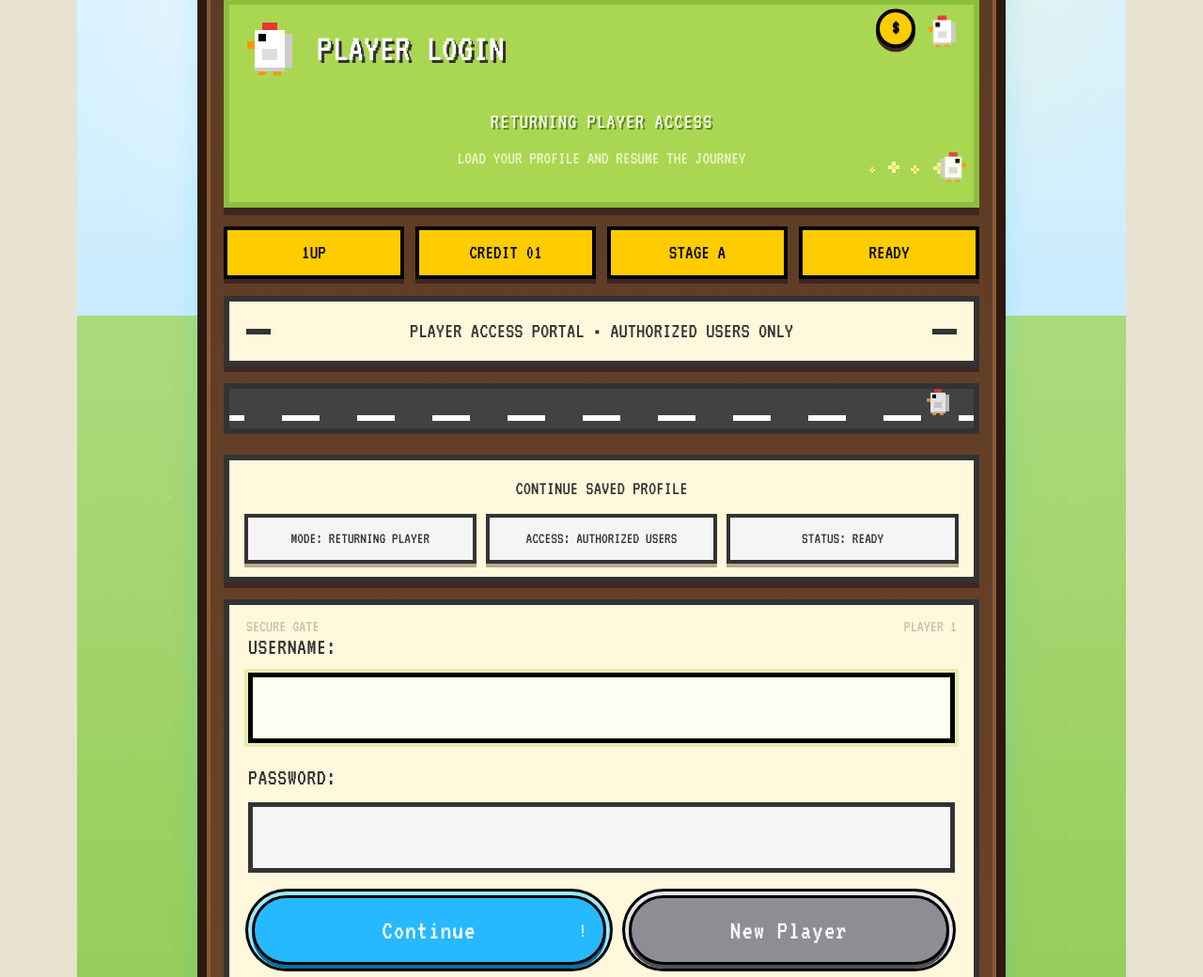
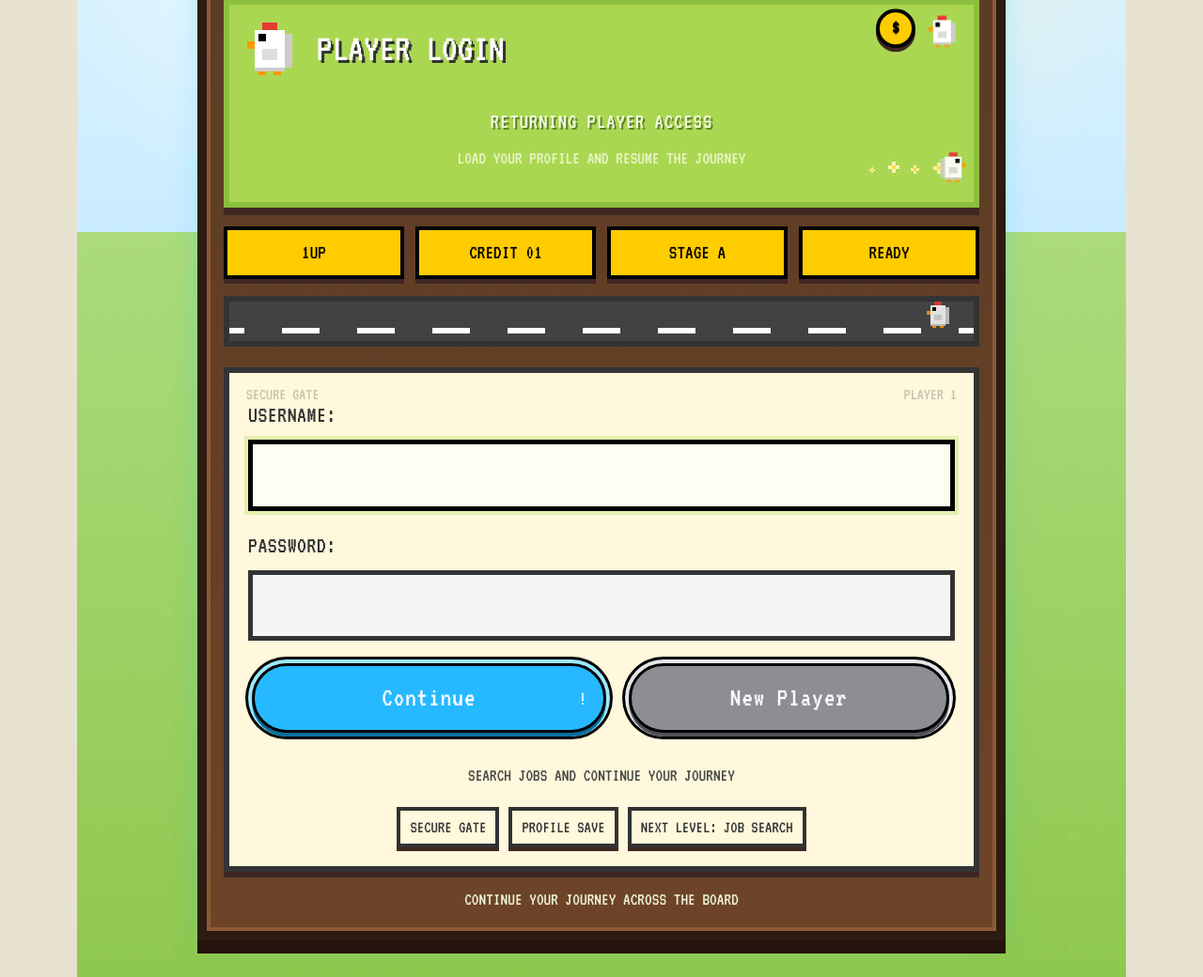
Before and after one commit to nahua3730/JobFinder, a Django app: page /users/login/ in a window 1280 px wide. Shown: the part 370-1410 px from the top of the page at 94% size. Run offline with Django 5.2, Linux system fonts and the light colour scheme; some libraries are stand-ins or nearby versions.

Commit message:
Simplify login page portal layout

```diff
--- a/users/templates/users/login.html
+++ b/users/templates/users/login.html
@@ -180,68 +180,10 @@
     font-size: 1.35rem;
   }
 
-  .login-status {
-    background: #fff8dc;
-    border: 6px solid #333;
-    box-shadow: 0px 6px 0px #3e2723;
-    padding: 14px 18px;
-    text-align: center;
-    font-size: 1.45rem;
-    text-transform: uppercase;
-    margin-bottom: 18px;
-    position: relative;
-    overflow: hidden;
-  }
-
-  .login-status::before,
-  .login-status::after {
-    content: "";
-    position: absolute;
-    top: 50%;
-    width: 26px;
-    height: 6px;
-    background: #333;
-    transform: translateY(-50%);
-  }
-
-  .login-status::before { left: 18px; }
-  .login-status::after { right: 18px; }
-
   .login-lane {
     height: 54px;
     border: 6px solid #333;
     margin-bottom: 22px;
-  }
-
-  .login-save-panel {
-    background: #fff8dc;
-    border: 6px solid #333;
-    box-shadow: 0px 6px 0px #3e2723;
-    padding: 14px 16px;
-    margin-bottom: 18px;
-  }
-
-  .login-save-title {
-    text-transform: uppercase;
-    font-size: 1.3rem;
-    text-align: center;
-    margin-bottom: 12px;
-  }
-
-  .login-save-row {
-    display: grid;
-    grid-template-columns: repeat(3, 1fr);
-    gap: 10px;
-  }
-
-  .login-save-box {
-    background: #f5f5f5;
-    border: 4px solid #333;
-    box-shadow: 0px 4px 0px #b8a98e;
-    text-align: center;
-    padding: 10px 8px;
-    font-size: 1.05rem;
-    text-transform: uppercase;
   }
 
   .login-card {
@@ -593,9 +535,6 @@
       margin-top: 10px;
     }
 
-    .login-save-row {
-      grid-template-columns: 1fr;
-    }
   }
 
   html.theme-dark .login-highscore .label,
@@ -616,9 +555,6 @@
     box-shadow: 0px 5px 0px #171717;
   }
 
-  html.theme-dark .login-status,
-  html.theme-dark .login-save-panel,
-  html.theme-dark .login-save-box,
   html.theme-dark .login-chip {
     background: #2f3437;
     color: #f0edd8;
@@ -626,17 +562,6 @@
     box-shadow: 0px 4px 0px #171717;
   }
 
-  html.theme-dark .login-status,
-  html.theme-dark .login-save-panel {
-    box-shadow: 0px 6px 0px #171717;
-  }
-
-  html.theme-dark .login-status::before,
-  html.theme-dark .login-status::after {
-    background: #d8d4c2;
-  }
-
-  html.theme-dark .login-save-title,
   html.theme-dark .login-help,
   html.theme-dark .login-bonus {
     color: #f0edd8;
@@ -704,20 +629,7 @@
         <div class="login-hud-box">Ready</div>
       </div>
 
-      <div class="login-status">
-        Player access portal • authorized users only
-      </div>
-
       <div class="lane-road login-lane"></div>
-
-      <div class="login-save-panel">
-        <div class="login-save-title">Continue Saved Profile</div>
-        <div class="login-save-row">
-          <div class="login-save-box">Mode: Returning Player</div>
-          <div class="login-save-box">Access: Authorized Users</div>
-          <div class="login-save-box">Status: Ready</div>
-        </div>
-      </div>
       <div class="cr-panel login-card">
         <form method="post" class="login-form">
           {% csrf_token %}
```
